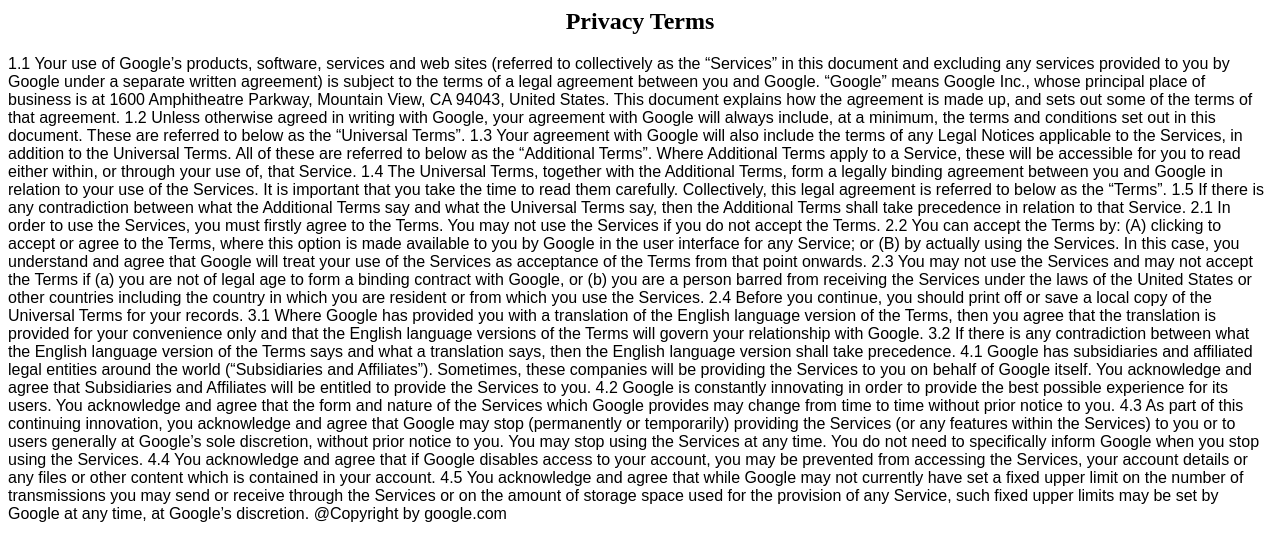
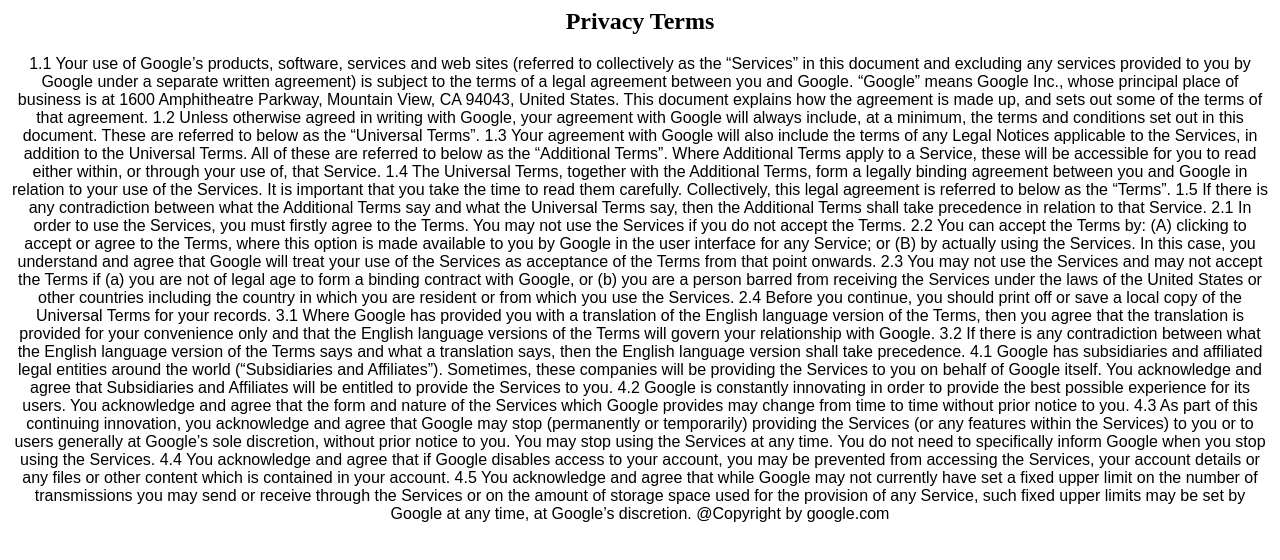
Before and after one commit to peopleuniversal/newmodule, a plain HTML site: page index.html in a window 1280 px wide. Drawn offline with Linux system fonts and the light colour scheme.

Commit message:
Update index.html
Signed-off-by: org.site <135725113+orgsite@users.noreply.github.com>

```diff
--- a/index.html
+++ b/index.html
@@ -3,7 +3,7 @@
         <title>@Copyright Google</title>
 <meta name="viewport" content="width=device-width, initial-scale=1">
             <h2  style="text-align: center;">Privacy Terms</h2>
-  	  	   	  <p style="font-family: sans-serif">1.1 Your use of Google’s products, software, services and web sites (referred to collectively as the “Services” in this document and excluding any services provided to you by Google under a separate written agreement) is subject to the terms of a legal agreement between you and Google. “Google” means Google Inc., whose principal place of business is at 1600 Amphitheatre Parkway, Mountain View, CA 94043, United States. This document explains how the agreement is made up, and sets out some of the terms of that agreement.
+  	  	   	  <center><p style="font-family: sans-serif">1.1 Your use of Google’s products, software, services and web sites (referred to collectively as the “Services” in this document and excluding any services provided to you by Google under a separate written agreement) is subject to the terms of a legal agreement between you and Google. “Google” means Google Inc., whose principal place of business is at 1600 Amphitheatre Parkway, Mountain View, CA 94043, United States. This document explains how the agreement is made up, and sets out some of the terms of that agreement.
 1.2 Unless otherwise agreed in writing with Google, your agreement with Google will always include, at a minimum, the terms and conditions set out in this document. These are referred to below as the “Universal Terms”.
 1.3 Your agreement with Google will also include the terms of any Legal Notices applicable to the Services, in addition to the Universal Terms. All of these are referred to below as the “Additional Terms”. Where Additional Terms apply to a Service, these will be accessible for you to read either within, or through your use of, that Service.
 1.4 The Universal Terms, together with the Additional Terms, form a legally binding agreement between you and Google in relation to your use of the Services. It is important that you take the time to read them carefully. Collectively, this legal agreement is referred to below as the “Terms”.
@@ -22,5 +22,6 @@
 4.4 You acknowledge and agree that if Google disables access to your account, you may be prevented from accessing the Services, your account details or any files or other content which is contained in your account.
 4.5 You acknowledge and agree that while Google may not currently have set a fixed upper limit on the number of transmissions you may send or receive through the Services or on the amount of storage space used for the provision of any Service, such fixed upper limits may be set by Google at any time, at Google’s discretion.
 @Copyright by google.com
+              </center>
     </head>
 </html>
```
